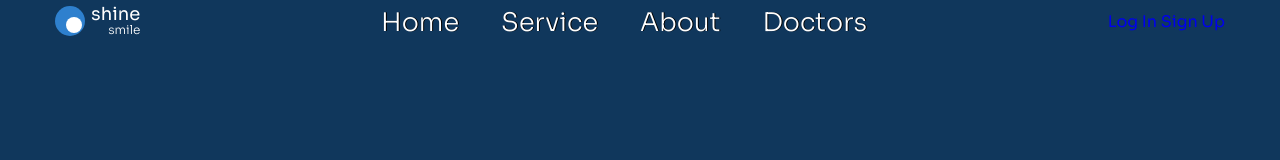
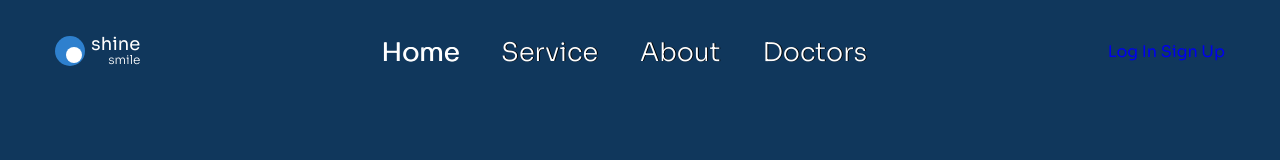
Before and after one commit to Lequangsang125/F8-DuAn3, a plain HTML site: page index.html in a window 1280 px wide. Drawn offline with Linux system fonts and the light colour scheme.

Commit message:
Làm phần navbar #1

```diff
--- a/assets/css/style.css
+++ b/assets/css/style.css
@@ -31,6 +31,7 @@ a{
 .header {
     min-height: 100vh;
     background: var(--header-bg);
+    padding-top: 30px;
 }
 
 .logo {
@@ -100,3 +101,7 @@ a{
     font-weight: 300;
     line-height: 1.75;
 }
+
+.navbar__link--active{
+    text-shadow: 1px 0 0 currentColor;
+}
--- a/index.html
+++ b/index.html
@@ -52,7 +52,7 @@
                 <nav class="navbar">
                     <ul class="navbar__list">
                         <li class="navbar__item">
-                            <a href="" class="navbar__link">Home</a>
+                            <a href="" class="navbar__link navbar__link--active">Home</a>
                         </li>
                         <li class="navbar__item">
                             <a href="" class="navbar__link">Service</a>
```
